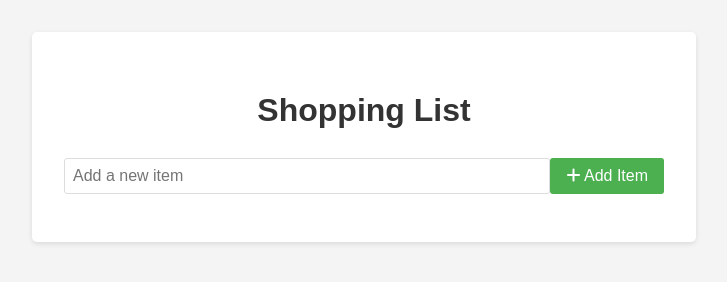
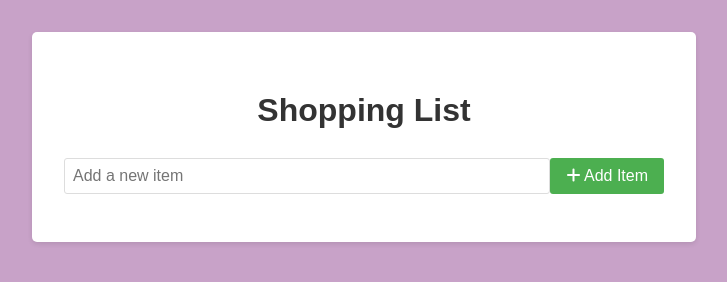
Before and after one commit to Caffeine-Gallery/listmaster-pro-0192a08de7ed, a website built with Vite: page frontend/index.html in a window 1280 px wide. Shown: the whole page, without its empty margins (276-1003 px from the left). Built offline with nearby package versions, Linux system fonts and the light colour scheme; what @dfinity/agent would draw is missing.

Commit message:
0192a08f-ed3d-7ff7-bd13-520f4a705697

```diff
--- a/frontend/index.css
+++ b/frontend/index.css
@@ -3,7 +3,7 @@ body {
     line-height: 1.6;
     margin: 0;
     padding: 0;
-    background-color: #f4f4f4;
+    background-color: #C8A2C8; /* Lilac color */
 }
 
 .container {
```
